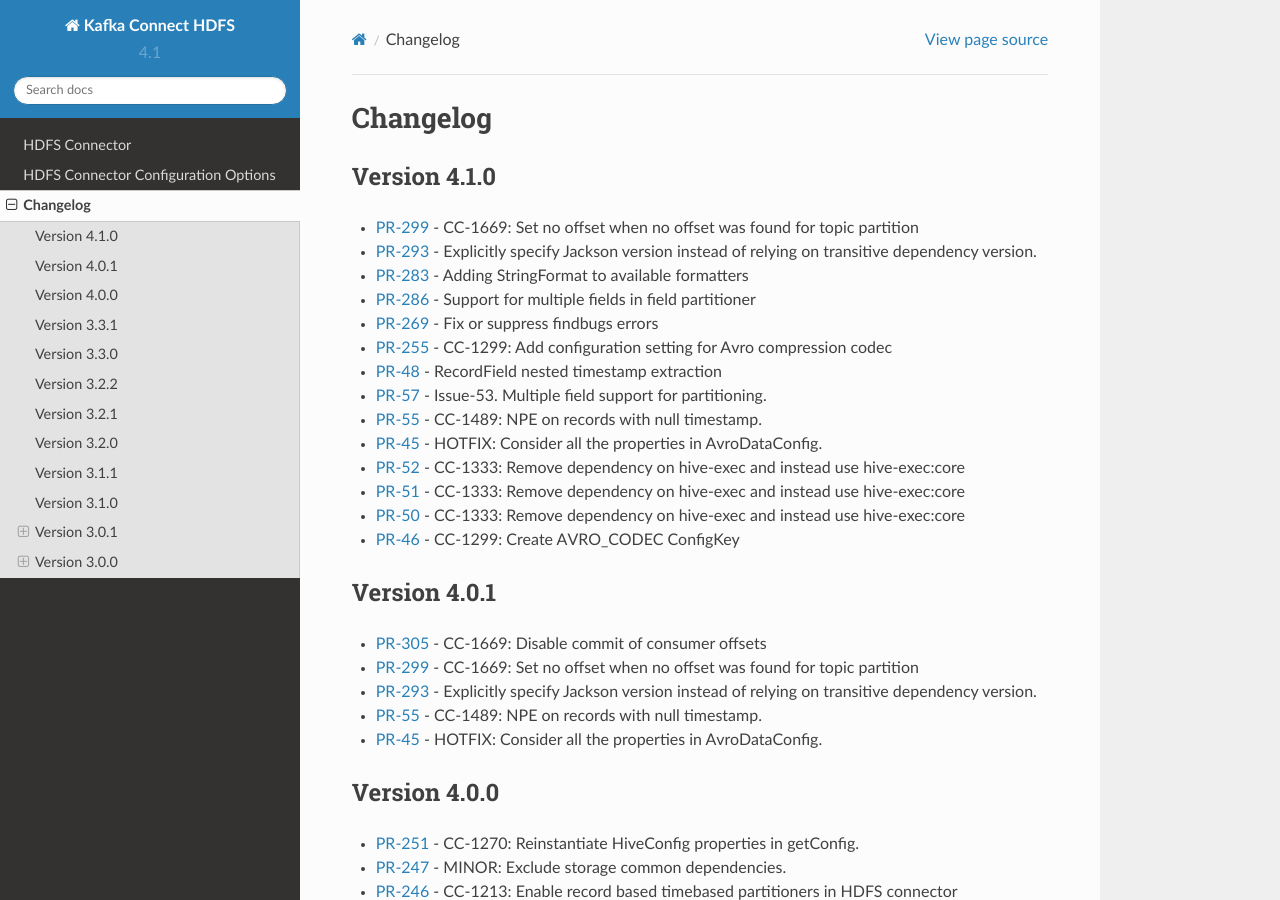
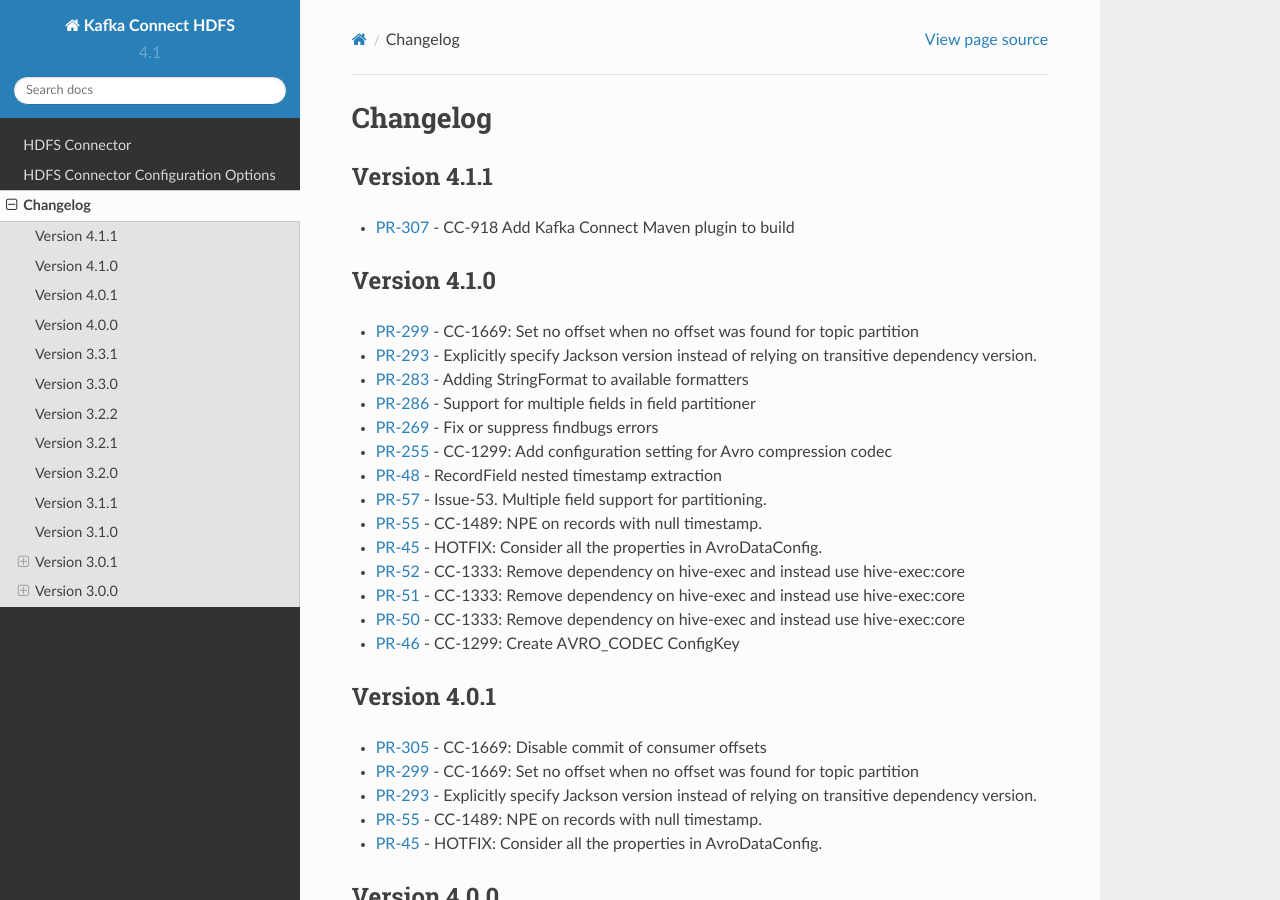
Before and after one commit to AIProphet/kafka-connect-hdfs, a Sphinx documentation site: the page built from docs/changelog.rst, in a window 1280 px wide and 900 px high. Built offline with Sphinx 7.4.7 and the Read the Docs theme 2.0.0, drawn with Linux system fonts in a browser that asks for light colours.

Commit message:
MINOR: 4.1.1 changelogs

```diff
--- a/docs/changelog.rst
+++ b/docs/changelog.rst
@@ -2,6 +2,11 @@
 
 Changelog
 =========
+
+Version 4.1.1
+-------------
+
+* `PR-307 <https://github.com/confluentinc/kafka-connect-hdfs/pull/307>`_ - CC-918 Add Kafka Connect Maven plugin to build
 
 Version 4.1.0
 -------------
```
